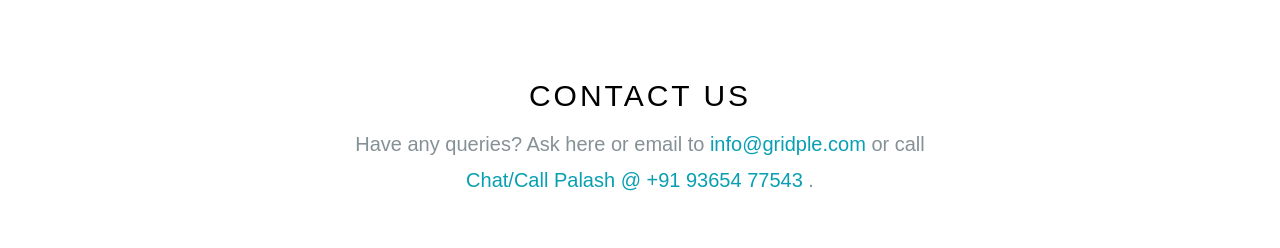
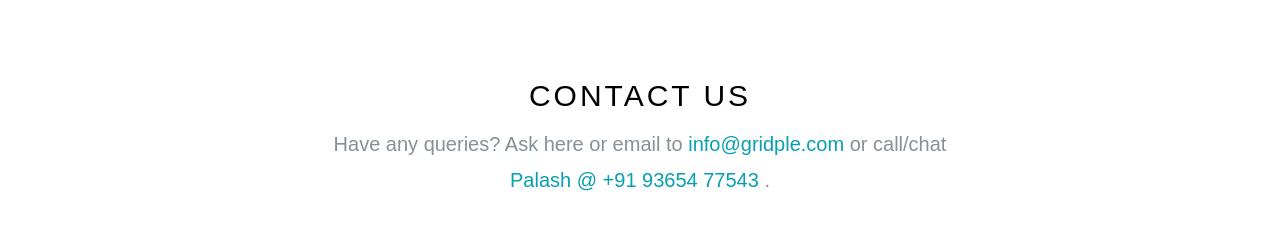
Before and after one commit to gridple-online-services/gridple, a plain HTML site: page index.html in a window 1280 px wide. Shown: the part 6720-6968 px from the top of the page. Drawn offline with Linux system fonts and the light colour scheme; some packages are replaced by stand-ins of ours; no server answers; files whose address does not match are found by name.

Commit message:
Update index.html

```diff
--- a/index.html
+++ b/index.html
@@ -323,7 +323,7 @@
 				<h2 class="text-uppercase ftco-uppercase">Contact Us</h2>
 				<div class="row justify-content-center mb-5">
 					<div class="col-md-7">
-						<p class="lead">Have any queries? Ask here or email to <a href="mailto:info@gridple.com">info@gridple.com</a> or call <a href="tel:+919365477543">Chat/Call Palash @ +91 93654 77543 </a>.</p>
+						<p class="lead">Have any queries? Ask here or email to <a href="mailto:info@gridple.com">info@gridple.com</a> or call/chat <a href="tel:+919365477543">Palash @ +91 93654 77543 </a>.</p>
 					</div>
 				</div>
 			</div>
```
